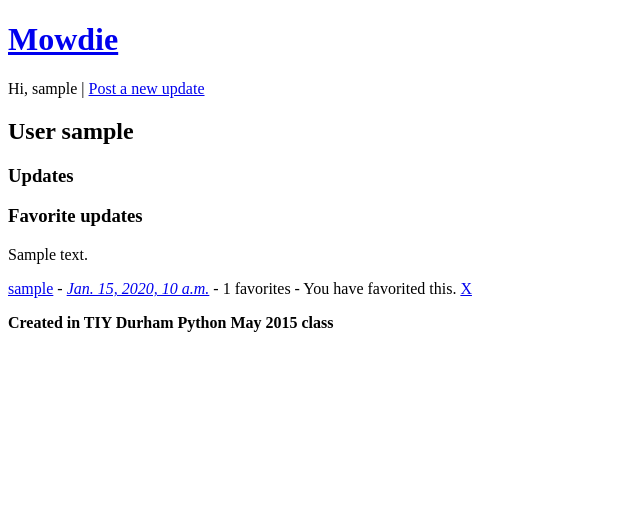
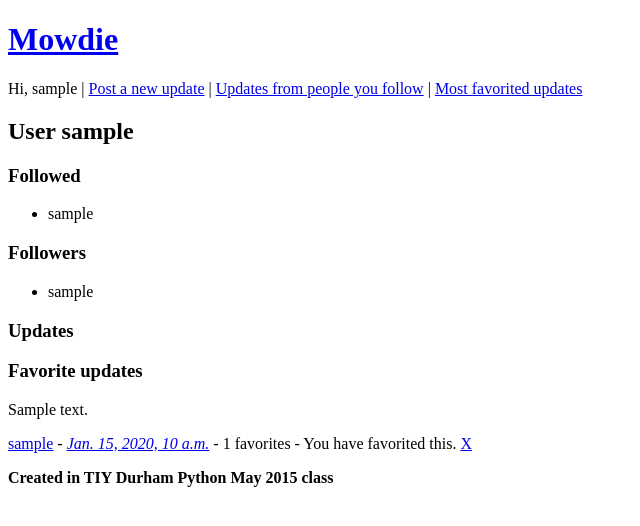
Before and after one commit to tiyd-python-2015-05/mowdie, a Django app: page /user/1 in a window 1280 px wide. Shown: the top 526 px of the page, without its empty margins (0-640 px from the left). Run offline with Django 3.2, Linux system fonts and the light colour scheme; tables that the repository leaves empty hold one stand-in row (values such as "Sample post").

Commit message:
Add following other users

```diff
--- a/mowdie/mowdie/urls.py
+++ b/mowdie/mowdie/urls.py
@@ -25,5 +25,6 @@ urlpatterns = [
     url(r'^updates/', include('updates.urls')),
     url(r'^user/(?P<user_id>\d+)$', updates_views.show_user, name="show_user"),
     url(r'^register/$', users_views.user_register, name="user_register"),
-    url(r'^account/edit/', users_views.edit_profile, name="edit_profile")
+    url(r'^account/edit/', users_views.edit_profile, name="edit_profile"),
+    url(r'^user/(?P<user_id>\d+)/follow/$', users_views.follow_user, name="follow_user"),
 ]
--- a/mowdie/templates/base.html
+++ b/mowdie/templates/base.html
@@ -11,11 +11,14 @@
     <h1><a href="{% url 'index' %}">Mowdie</a></h1>
     {% if user.is_authenticated %}
         Hi, {{ user }} |
-        <a href="{% url "add_update" %}">Post a new update</a>
+        <a href="{% url "add_update" %}">Post a new update</a> |
+        <a href="{% url "followed_updates" %}">Updates from people you follow</a>
+
     {% else %}
         <a href="{% url "login" %}">Login</a> |
         <a href="{% url "user_register" %}">Register</a>
     {% endif %}
+    | <a href="{% url "most_favorited_updates" %}">Most favorited updates</a>
 </header>
 <div>
     {% if messages %}
--- a/mowdie/updates/templates/updates/user.html
+++ b/mowdie/updates/templates/updates/user.html
@@ -2,6 +2,27 @@
 
 {% block content %}
     <h2>User {{ user }}</h2>
+
+    {% if request.user.is_authenticated %}
+        <form method="POST" action="{% url 'follow_user' user.id %}">
+            {% csrf_token %}
+            <input type="submit" value="Follow user" />
+        </form>
+    {% endif %}
+
+    <h3>Followed</h3>
+    <ul>
+    {% for profile in user.profile.followed.all %}
+        <li>{{ profile }}</li>
+    {% endfor %}
+    </ul>
+
+    <h3>Followers</h3>
+    <ul>
+    {% for profile in user.profile.followers.all %}
+        <li>{{ profile }}</li>
+    {% endfor %}
+    </ul>
 
     <h3>Updates</h3>
     {% for update in user.updates.all %}
--- a/mowdie/updates/urls.py
+++ b/mowdie/updates/urls.py
@@ -7,4 +7,6 @@ urlpatterns = [
     url(r'^(?P<update_id>\d+)$', views.show_update, name="show_update"),
     url(r'^(?P<update_id>\d+)/favorite$', views.add_favorite, name="add_favorite"),
     url(r'^(?P<update_id>\d+)/favorite/delete$', views.delete_favorite, name="delete_favorite"),
+    url(r'^followed/', views.followed_updates, name="followed_updates"),
+    url(r'^favorite/', views.most_favorited_updates, name="most_favorited_updates")
 ]
--- a/mowdie/updates/views.py
+++ b/mowdie/updates/views.py
@@ -1,5 +1,6 @@
 from django.contrib import messages
 from django.contrib.auth.decorators import login_required
+from django.db.models import Count
 from django.shortcuts import render, redirect, get_object_or_404
 from django.utils.datetime_safe import datetime
 from .models import Update, Favorite
@@ -72,3 +73,21 @@ def delete_favorite(request, update_id):
                              "This was not a favorite update.")
 
     return redirect("show_update", update.id)
+
+
+@login_required
+def followed_updates(request):
+    # updates = Update.objects.filter(user__profile__in=request.user.profile.followed.all())
+    updates = Update.objects.filter(
+        user__profile__followers__user=request.user).order_by('-posted_at')
+    return render(request, "updates/updates.html",
+                  {"header": "Updates from users you follow",
+                   "updates": updates})
+
+
+def most_favorited_updates(request):
+    updates = Update.objects.annotate(
+        favorite_count=Count('favorite')).order_by('-favorite_count')[:20]
+    return render(request, "updates/updates.html",
+                  {"header": "Most favorited updates",
+                   "updates": updates})
--- a/mowdie/users/models.py
+++ b/mowdie/users/models.py
@@ -18,6 +18,7 @@ class Profile(models.Model):
                           null=True, blank=True)
     birthday = models.DateField(null=True, blank=True,
                                 validators=[validate_date_in_past])
+    followed = models.ManyToManyField("Profile", related_name="followers")
 
     def __str__(self):
         return str(self.user)
```
Also changed, not shown: mowdie/updates/templates/updates/updates.html (added, +10 -0 lines), mowdie/users/views.py (+22 -5 lines), mowdie/updates/migrations/0005_update_favorited_users.py (added), mowdie/users/migrations/0002_auto_20150615_1500.py (added), mowdie/users/migrations/0003_profile_followed.py (added).
